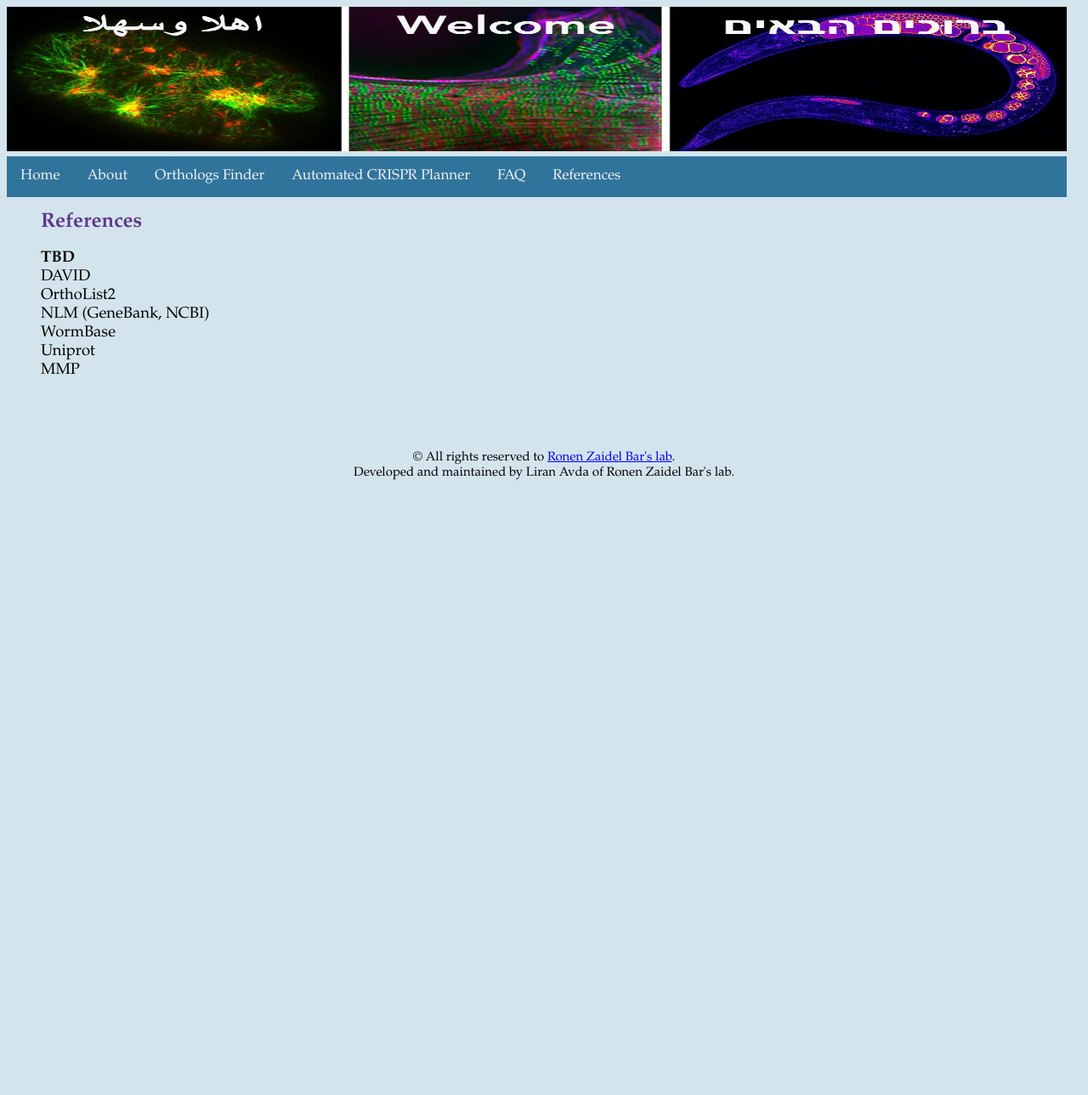
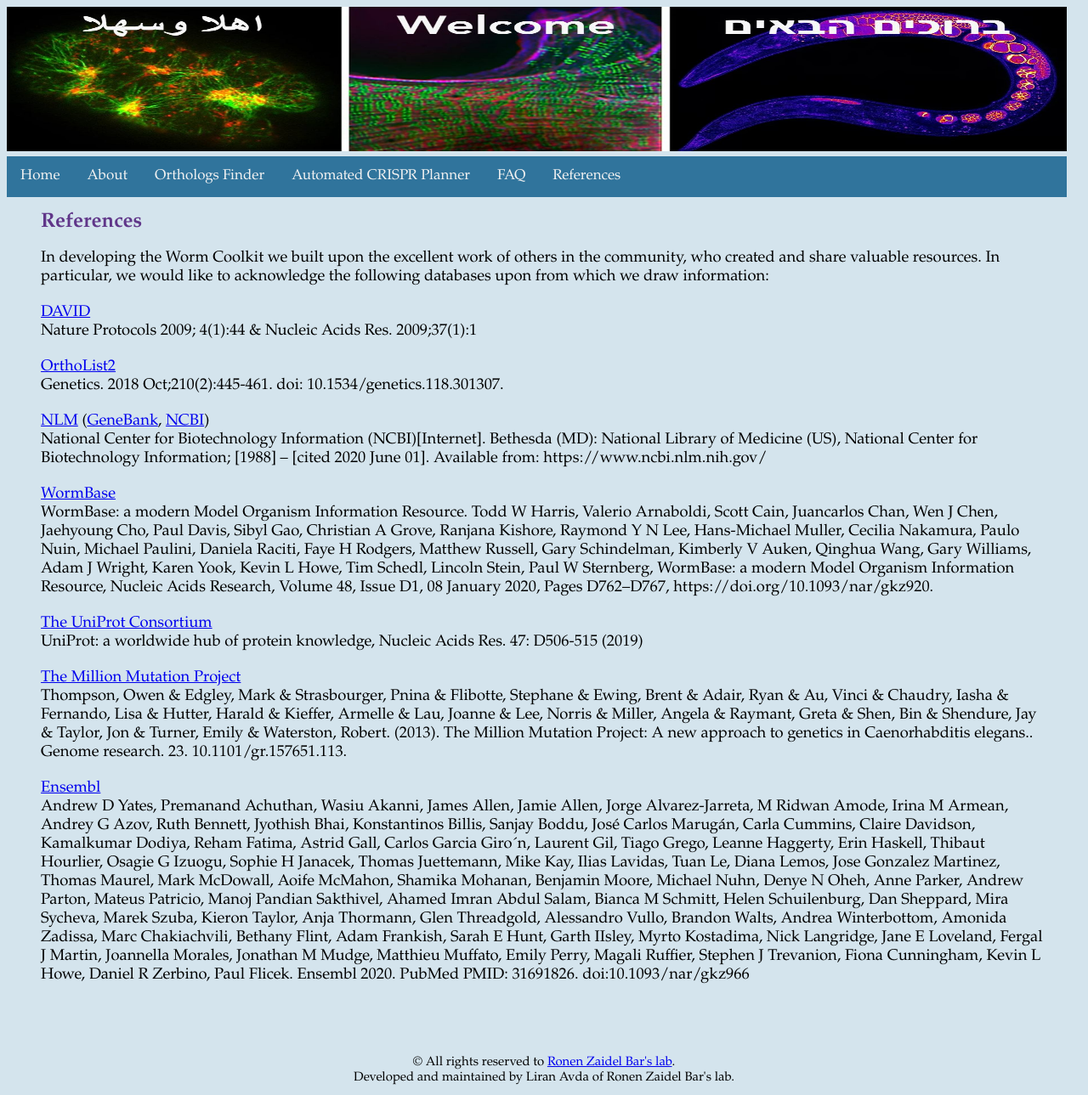
Before and after one commit to LiranAvda-TAU/Research, a Flask app: page /references in a window 1280 px wide. Shown: the whole page at 85% size. Before the commit the page ends 565 px from the top, so only its background shows below. Run offline with Flask 2, Linux system fonts and the light colour scheme.

Commit message:
added references and home-page

```diff
--- a/flask_web_application/templates/references.html
+++ b/flask_web_application/templates/references.html
@@ -8,13 +8,62 @@
     {% extends "template.html" %}
     {% block content %}
     <h1> References </h1>
-    <p><b>TBD</b></p>
-    <p>DAVID </p>
-    <p>OrthoList2</p>
-    <p>NLM (GeneBank, NCBI)</p>
-    <p>WormBase</p>
-    <p>Uniprot</p>
-    <p>MMP</p>
+
+    <p>In developing the Worm Coolkit we built upon the excellent work of others in the community, who created and share
+      valuable resources. In particular, we would like to acknowledge the following databases upon from which we draw
+      information:</p>
+
+    <div class="gap-20"></div>
+    <p><a href="https://david.ncifcrf.gov/">DAVID</a></p>
+    <p>Nature Protocols 2009; 4(1):44 & Nucleic Acids Res. 2009;37(1):1 </p>
+
+    <div class="gap-20"></div>
+    <p><a href="http://ortholist.shaye-lab.org/">OrthoList2</a></p>
+    <p>Genetics. 2018 Oct;210(2):445-461. doi: 10.1534/genetics.118.301307. </p>
+
+    <div class="gap-20"></div>
+    <p><a href="https://www.nlm.nih.gov/">NLM</a> (<a href="https://www.ncbi.nlm.nih.gov/genbank/">GeneBank</a>,
+      <a href="https://www.ncbi.nlm.nih.gov/">NCBI</a>)</p>
+    <p>National Center for Biotechnology Information (NCBI)[Internet]. Bethesda (MD): National Library of Medicine (US),
+      National Center for Biotechnology Information; [1988] – [cited 2020 June 01]. Available from:
+      https://www.ncbi.nlm.nih.gov/</p>
+
+    <div class="gap-20"></div>
+    <p><a href="https://wormbase.org/">WormBase</a></p>
+    <p>WormBase: a modern Model Organism Information Resource. Todd W Harris, Valerio Arnaboldi, Scott Cain, Juancarlos
+      Chan, Wen J Chen, Jaehyoung Cho, Paul Davis, Sibyl Gao, Christian A Grove, Ranjana Kishore, Raymond Y N Lee,
+      Hans-Michael Muller, Cecilia Nakamura, Paulo Nuin, Michael Paulini, Daniela Raciti, Faye H Rodgers, Matthew
+      Russell, Gary Schindelman, Kimberly V Auken, Qinghua Wang, Gary Williams, Adam J Wright, Karen Yook, Kevin L Howe,
+      Tim Schedl, Lincoln Stein, Paul W Sternberg, WormBase: a modern Model Organism Information Resource, Nucleic Acids
+      Research, Volume 48, Issue D1, 08 January 2020, Pages D762–D767, https://doi.org/10.1093/nar/gkz920.</p>
+
+    <div class="gap-20"></div>
+    <p><a href="https://www.uniprot.org/">The UniProt Consortium</a></p>
+    <p>UniProt: a worldwide hub of protein knowledge, Nucleic Acids Res. 47: D506-515 (2019)</p>
+
+    <div class="gap-20"></div>
+    <p><a href="http://genome.sfu.ca/mmp/">The Million Mutation Project</a></p>
+    <p>Thompson, Owen & Edgley, Mark & Strasbourger, Pnina & Flibotte, Stephane & Ewing, Brent & Adair, Ryan & Au, Vinci
+      & Chaudry, Iasha & Fernando, Lisa & Hutter, Harald & Kieffer, Armelle & Lau, Joanne & Lee, Norris & Miller, Angela
+      & Raymant, Greta & Shen, Bin & Shendure, Jay & Taylor, Jon & Turner, Emily & Waterston, Robert. (2013). The
+      Million Mutation Project: A new approach to genetics in Caenorhabditis elegans.. Genome research.
+      23. 10.1101/gr.157651.113. </p>
+
+    <div class="gap-20"></div>
+    <p><a href="https://www.ensembl.org/index.html">Ensembl</a></p>
+    <p>Andrew D Yates, Premanand Achuthan, Wasiu Akanni, James Allen, Jamie Allen, Jorge Alvarez-Jarreta, M Ridwan
+      Amode, Irina M Armean, Andrey G Azov, Ruth Bennett, Jyothish Bhai, Konstantinos Billis, Sanjay Boddu, José Carlos
+      Marugán, Carla Cummins, Claire Davidson, Kamalkumar Dodiya, Reham Fatima, Astrid Gall, Carlos Garcia Giro´n,
+      Laurent Gil, Tiago Grego, Leanne Haggerty, Erin Haskell, Thibaut Hourlier, Osagie G Izuogu, Sophie H Janacek,
+      Thomas Juettemann, Mike Kay, Ilias Lavidas, Tuan Le, Diana Lemos, Jose Gonzalez Martinez, Thomas Maurel,
+      Mark McDowall, Aoife McMahon, Shamika Mohanan, Benjamin Moore, Michael Nuhn, Denye N Oheh, Anne Parker,
+      Andrew Parton, Mateus Patricio, Manoj Pandian Sakthivel, Ahamed Imran Abdul Salam, Bianca M Schmitt,
+      Helen Schuilenburg, Dan Sheppard, Mira Sycheva, Marek Szuba, Kieron Taylor, Anja Thormann, Glen Threadgold,
+      Alessandro Vullo, Brandon Walts, Andrea Winterbottom, Amonida Zadissa, Marc Chakiachvili, Bethany Flint,
+      Adam Frankish, Sarah E Hunt, Garth IIsley, Myrto Kostadima, Nick Langridge, Jane E Loveland, Fergal J Martin,
+      Joannella Morales, Jonathan M Mudge, Matthieu Muffato, Emily Perry, Magali Ruffier, Stephen J Trevanion,
+      Fiona Cunningham, Kevin L Howe, Daniel R Zerbino, Paul Flicek. Ensembl 2020. PubMed PMID: 31691826.
+      doi:10.1093/nar/gkz966</p>
 
     <div class="gap-80"></div>
     <footer>
--- a/flask_web_application/templates/template.html
+++ b/flask_web_application/templates/template.html
@@ -93,6 +93,12 @@
         font-size: small;
     }
 
+    #home-page img {
+        margin-left: auto;
+        margin-right: auto;
+        display: block;
+    }
+
 </style>
 
  <body>
```
Also changed, not shown: flask_web_application/templates/home.html (+14 -2 lines).
